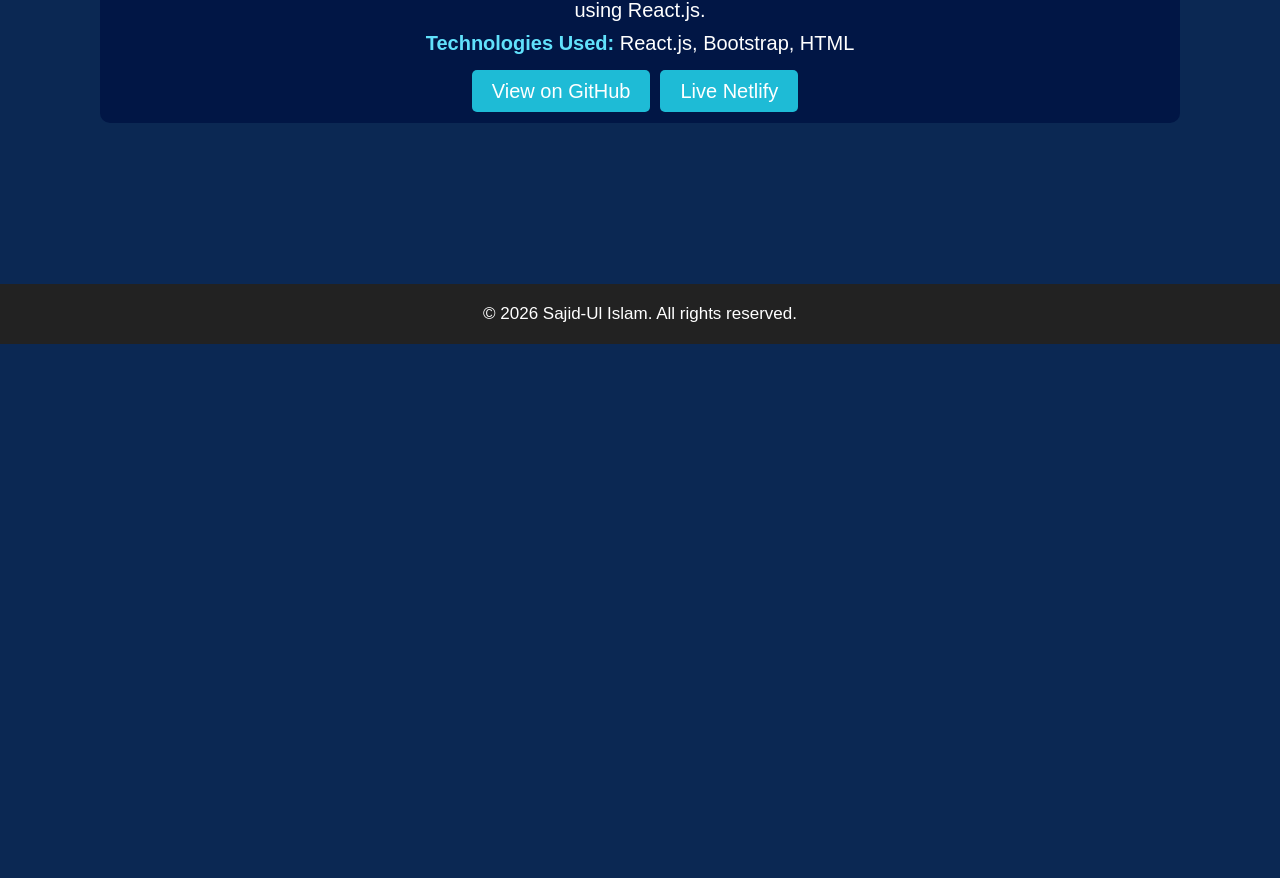
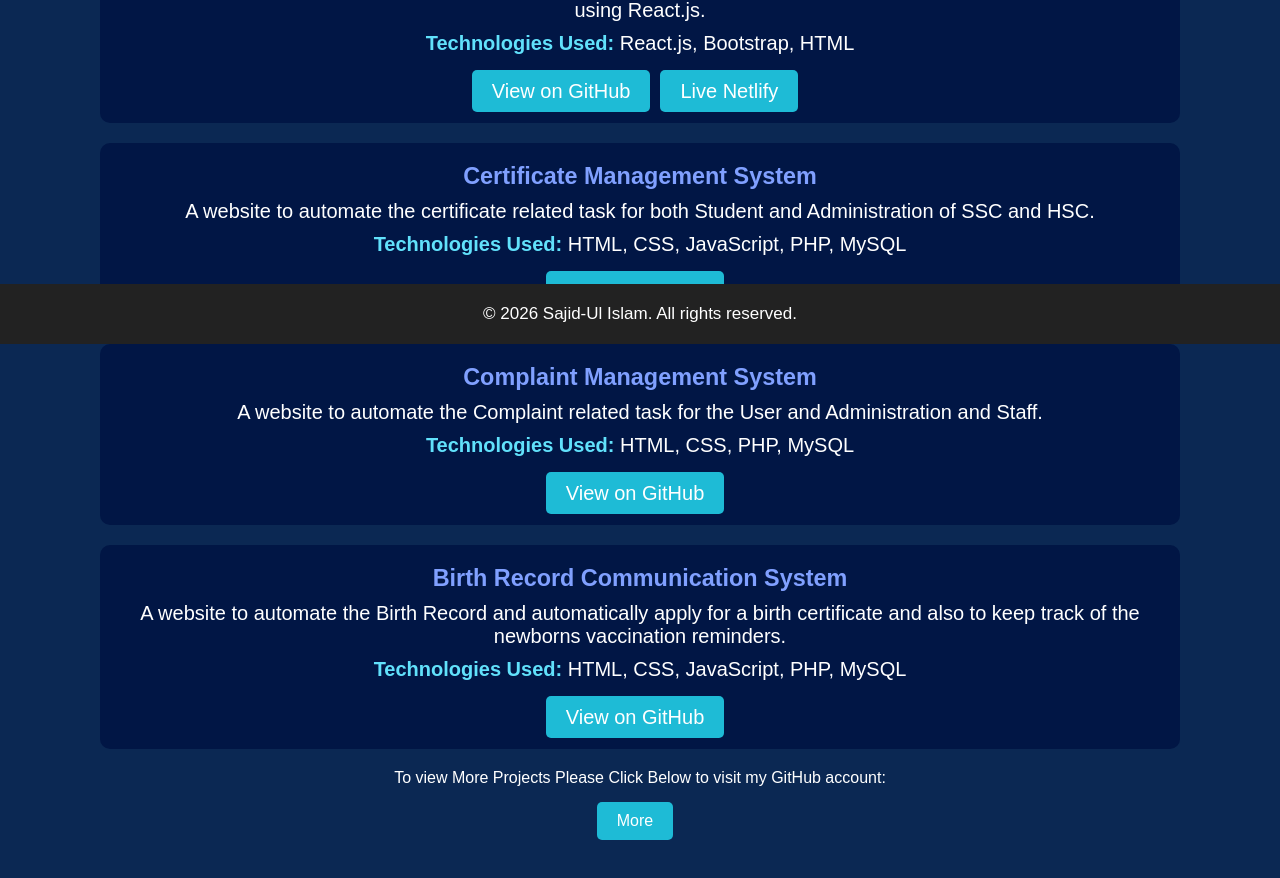
Before and after one commit to Saj1d-prompt/Portfolio, a React (Create React App) app: page /project in a window 1280 px wide. Shown: the part 456-1334 px from the top of the page. Before the commit the page ends 800 px from the top, so only its background shows below. Built offline with nearby package versions, Linux system fonts and the light colour scheme.

Commit message:
Project Component Complete

```diff
--- a/src/Components/Project.css
+++ b/src/Components/Project.css
@@ -21,6 +21,7 @@ h2{
     display: flex;
     flex-direction: column;
     gap: 10px;
+
 }
 .projectH3{
     color:#80a0ff;
@@ -44,3 +45,7 @@ h2{
     background-color: #1695a8;
     color:black
 }
+.buttons .moreProjects{
+    display: inline-block;
+    margin-bottom: 70px;
+}
--- a/src/Components/Project.js
+++ b/src/Components/Project.js
@@ -23,6 +23,35 @@ export default function Project() {
                 <a href="https://wordcounter25.netlify.app/" target="_blank" rel="noopener noreferrer">Live Netlify</a>
             </div>
         </div>
+        <div className='projectItem'>
+            <h3 className='projectH3'>Certificate Management System</h3>
+            <p>A website to automate the certificate related task for both Student and Administration of SSC and HSC.</p>
+            <p><span className='tech'>Technologies Used:</span> HTML, CSS, JavaScript, PHP, MySQL</p>
+            <div className='buttons'>
+                <a href="https://github.com/Saj1d-prompt/CertificateManagementSystem" target="_blank" rel="noopener noreferrer">View on GitHub</a>
+            </div>
+        </div>
+        <div className='projectItem'>
+            <h3 className='projectH3'>Complaint Management System</h3>
+            <p>A website to automate the Complaint related task for the User and Administration and Staff.</p>
+            <p><span className='tech'>Technologies Used:</span> HTML, CSS, PHP, MySQL</p>
+            <div className='buttons'>
+                <a href="https://github.com/Saj1d-prompt/ComplaintManagementSystem" target="_blank" rel="noopener noreferrer">View on GitHub</a>
+            </div>
+        </div>
+        <div className='projectItem'>
+            <h3 className='projectH3'>Birth Record Communication System</h3>
+            <p>A website to automate the Birth Record and automatically apply for a birth certificate and also to keep track of the newborns vaccination reminders.</p>
+            <p><span className='tech'>Technologies Used:</span> HTML, CSS, JavaScript, PHP, MySQL</p>
+            <div className='buttons'>
+                <a href="https://github.com/Saj1d-prompt/BirthRecordCommunicationSystem" target="_blank" rel="noopener noreferrer">View on GitHub</a>
+            </div>
+        </div>
+        To view More Projects Please Click Below to visit my GitHub account:
+        <div className='buttons'>
+                <a href="https://github.com/Saj1d-prompt" target="_blank" rel='noopener noreferrer' className='moreProjects'>More</a>
+        </div>
+
     </div>
   )
 }
```
